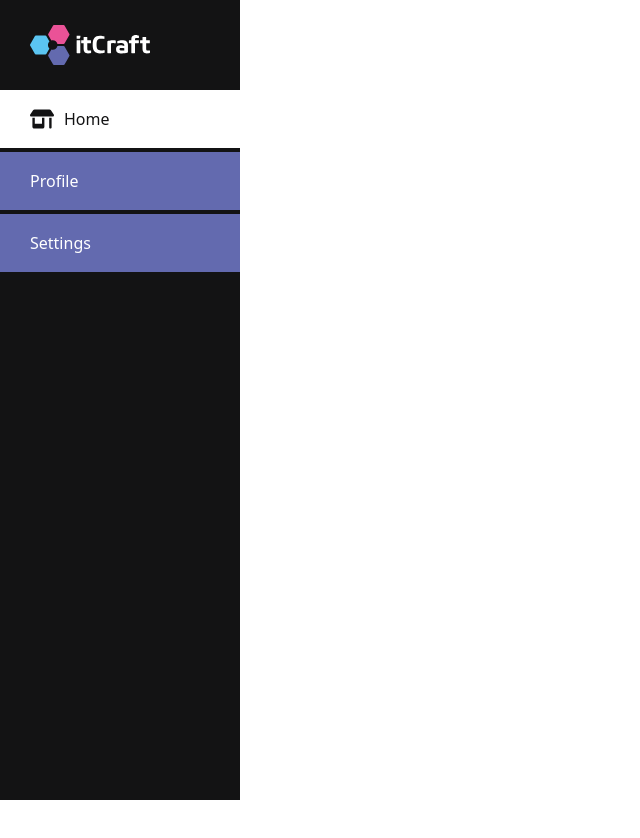
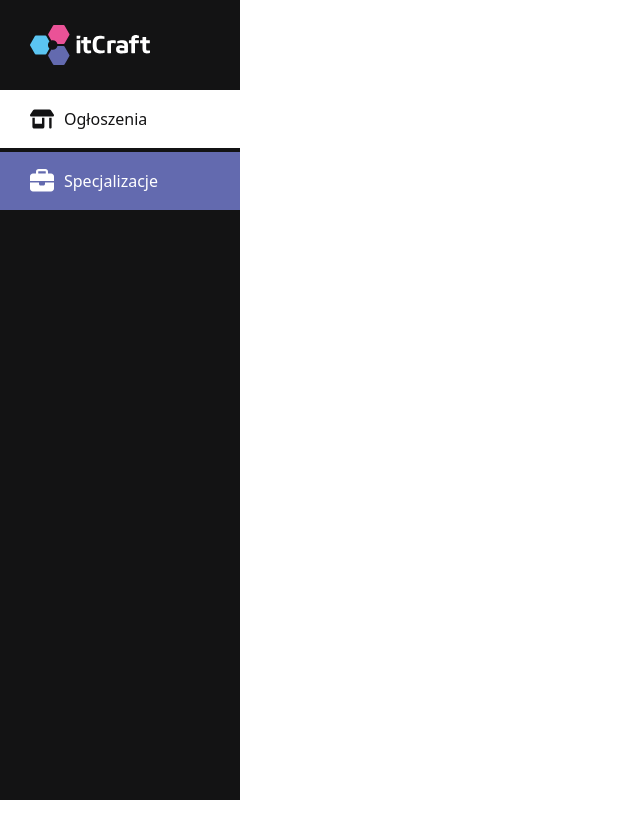
Before and after one commit to stoooodnia/advertisingService, a Vue app in the folder frontend/: page / in a window 1280 px wide. Shown: the top 838 px of the page, without its empty margins (0-640 px from the left). Built offline with nearby package versions, Linux system fonts and the light colour scheme.

Commit message:
adjusted router links

```diff
--- a/frontend/src/router/index.ts
+++ b/frontend/src/router/index.ts
@@ -8,6 +8,11 @@ const router = createRouter({
       name: "home",
       component: () => import("../views/Home/Home.vue"),
     },
+    {
+      path: "/specializacje",
+      name: "specializations",
+      component: () => import("../views/Specializations/Specializations.vue"),
+    },
   ],
 });
 
--- a/frontend/src/views/Navbar/Navbar.vue
+++ b/frontend/src/views/Navbar/Navbar.vue
@@ -29,14 +29,16 @@
         </svg>
         </div>
         <nav class="flex flex-col justify-start gap-1 h-full pt-2">
-            <RouteLink icon="fa-solid fa-shop" label="Home" to="/home" :active=true />
-            <RouteLink icon="user" label="Profile" to="/profile" />
-            <RouteLink icon="cog" label="Settings" to="/settings" />
+            <RouteLink icon="fa-solid fa-shop" label="Ogłoszenia" to="/" :active=true />
+            <RouteLink icon="fa-solid fa-briefcase" label="Specjalizacje" to="/specializacje" :active="false"/>
         </nav>
     </div>
 </template>
 
 <script lang="ts">
+
+// TODO: set active state of the RouteLink component
+
 import { defineComponent } from 'vue'
 import RouteLink from '../../components/RouteLink/RouteLink.vue'
 
```
